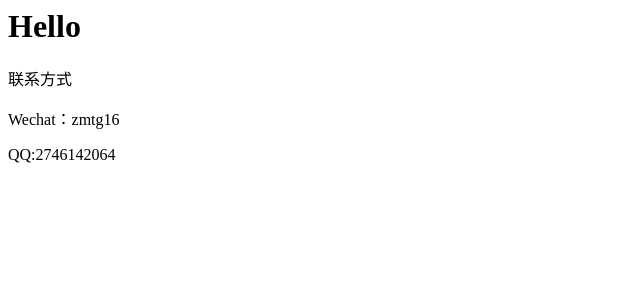
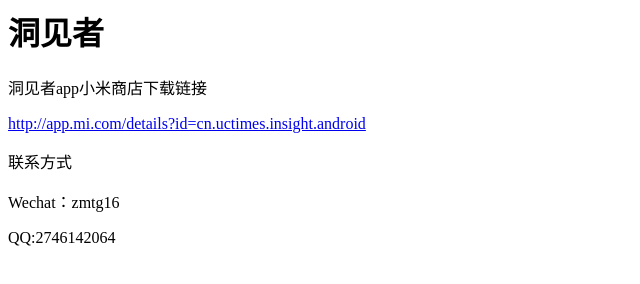
Before and after one commit to relaye/relaye.github.com, a plain HTML site: page index.html in a window 1280 px wide. Shown: the whole page, without its empty margins (0-640 px from the left). Drawn offline with Linux system fonts and the light colour scheme.

Commit message:
Update index.html

```diff
--- a/index.html
+++ b/index.html
@@ -2,7 +2,12 @@
 
 <body>
 
-<h1>Hello</h1>
+<h1>洞见者</h1>
+<p>洞见者app小米商店下载链接</p>
+<a href=http://app.mi.com/details?id=cn.uctimes.insight.android>http://app.mi.com/details?id=cn.uctimes.insight.android</a>
+
+
+
 <p>联系方式</p>
 <p>Wechat：zmtg16</p>
 <p>QQ:2746142064</p>
```
